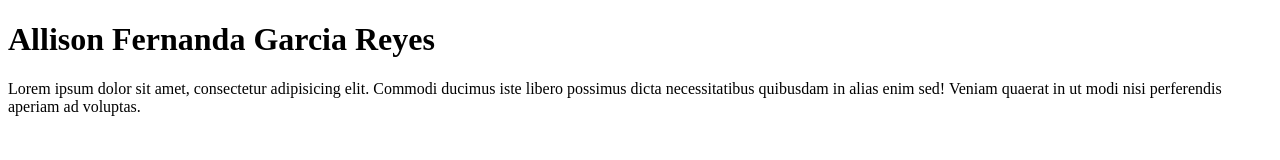
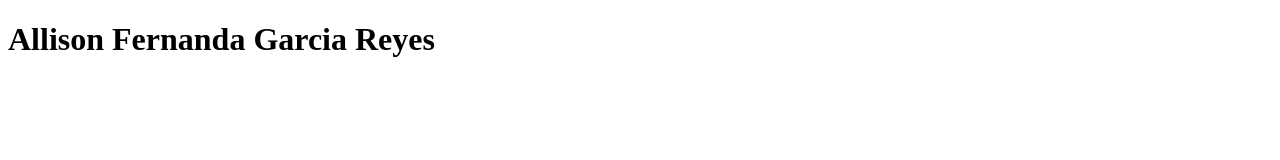
Before and after one commit to UP240607/DM-UP240607, a plain HTML site: page index.html in a window 1280 px wide. Drawn offline with Linux system fonts and the light colour scheme.

Commit message:
borre un texto

```diff
--- a/index.html
+++ b/index.html
@@ -7,7 +7,5 @@
 </head>
 <body>
     <h1>Allison Fernanda Garcia Reyes</h1>
-    <p>Lorem ipsum dolor sit amet, consectetur adipisicing elit. Commodi ducimus iste libero possimus
-    dicta necessitatibus quibusdam in alias enim sed! Veniam quaerat in ut modi nisi perferendis aperiam ad voluptas.</p>
 </body>
 </html>
```
